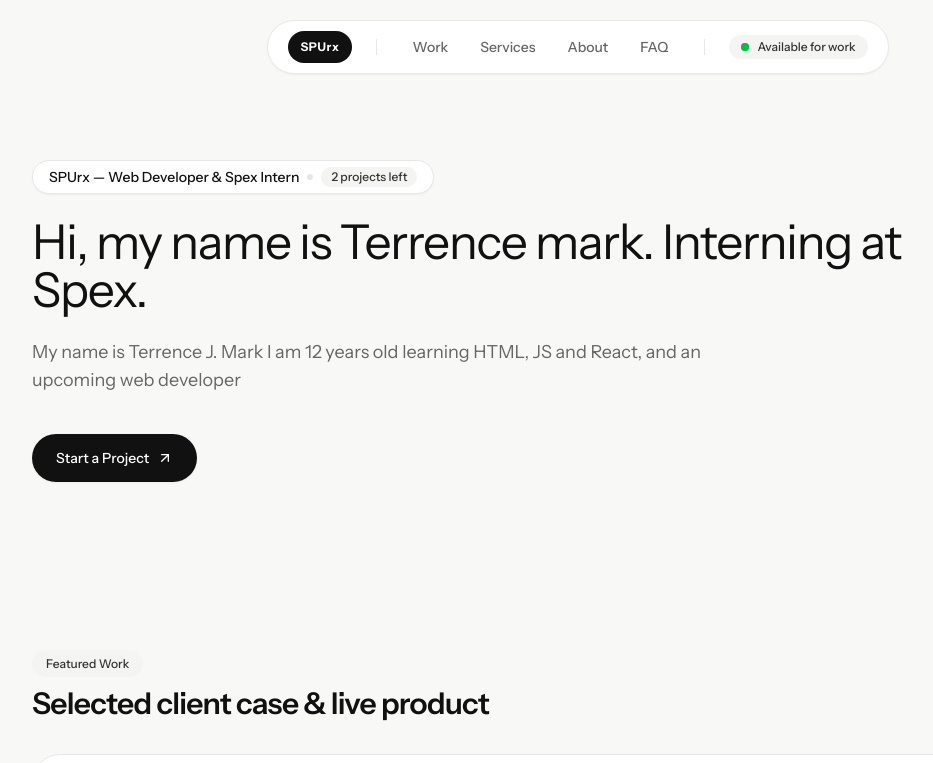
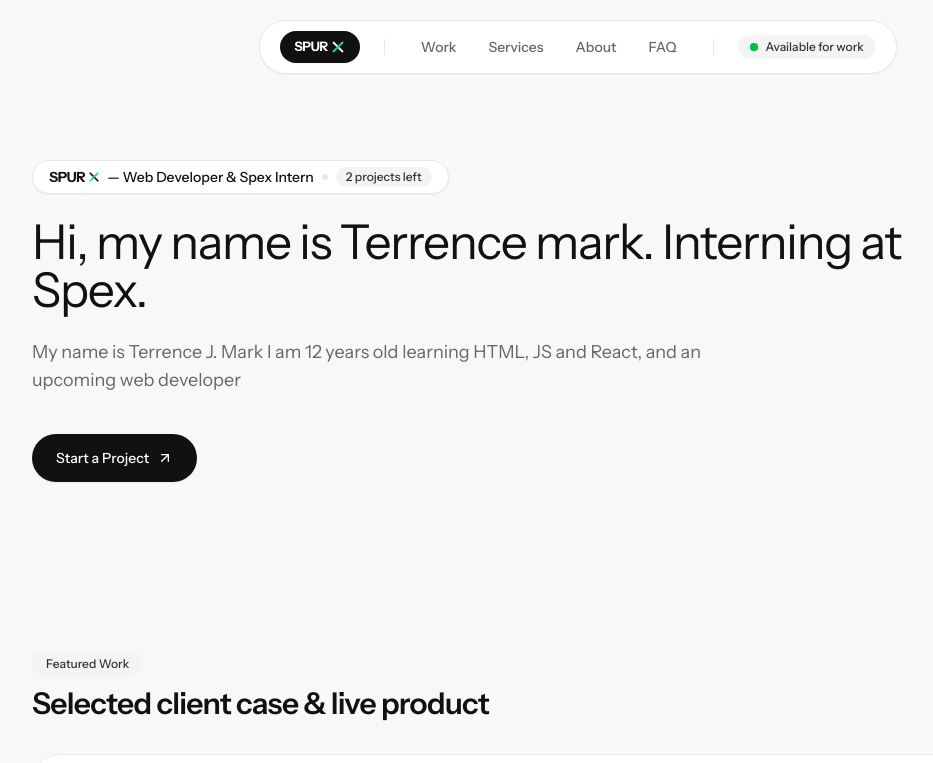
Before and after one commit to TeeJay980/portfolio, a Next.js app: page / in a window 1280 px wide. Shown: the top 763 px of the page, without its empty margins (62-995 px from the left). Built offline with nearby package versions, Linux system fonts and the light colour scheme.

Commit message:
feat: design custom SPURX logo with stylized geometric X and update across site

```diff
--- a/src/app/layout.tsx
+++ b/src/app/layout.tsx
@@ -17,13 +17,13 @@
 });
 
 export const metadata: Metadata = {
-  title: "SPUrx | Web Developer & Specialist",
+  title: "SPURX | Web Developer & Specialist",
   description:
     "Product Designer & Web Specialist crafting premium web experiences, high-converting digital products, and refined design systems.",
-  keywords: ["Web Design", "UI/UX", "Framer", "Next.js", "Portfolio", "Design Engineer", "SPUrx"],
-  authors: [{ name: "SPUrx" }],
+  keywords: ["Web Design", "UI/UX", "Framer", "Next.js", "Portfolio", "Design Engineer", "SPURX"],
+  authors: [{ name: "SPURX" }],
   openGraph: {
-    title: "SPUrx | Web Developer & Specialist",
+    title: "SPURX | Web Developer & Specialist",
     description: "Product Designer & Web Specialist crafting premium web experiences.",
     type: "website",
   },
--- a/src/components/Footer.tsx
+++ b/src/components/Footer.tsx
@@ -2,6 +2,7 @@
 
 import { motion } from "framer-motion";
 import { ArrowUpRight, Mail } from "lucide-react";
+import Logo from "./Logo";
 
 export default function Footer() {
   const links = [
@@ -52,7 +53,7 @@
         {/* Bottom Bar */}
         <div className="flex flex-col sm:flex-row items-center justify-between gap-4 pt-6 border-t border-[#E7E7E5] text-sm text-[#666665]">
           <div className="flex items-center gap-3">
-            <span className="font-semibold text-[#111111]">SPUrx</span>
+            <Logo variant="text" size="sm" />
             <span>&copy; {new Date().getFullYear()} All rights reserved.</span>
           </div>
 
--- /dev/null
+++ b/src/components/Logo.tsx
@@ -0,0 +1,90 @@
+"use client";
+
+import React from "react";
+
+interface LogoProps {
+  className?: string;
+  variant?: "pill" | "text" | "light";
+  size?: "sm" | "md" | "lg";
+}
+
+export default function Logo({
+  className = "",
+  variant = "pill",
+  size = "md",
+}: LogoProps) {
+  // Custom designed stylized "X"
+  const DesignedX = ({ sizeClass = "w-3.5 h-3.5" }: { sizeClass?: string }) => (
+    <span className={`inline-flex items-center justify-center relative ${sizeClass} mx-[1px]`}>
+      <svg
+        viewBox="0 0 24 24"
+        fill="none"
+        xmlns="http://www.w3.org/2000/svg"
+        className="w-full h-full transform transition-transform duration-300 group-hover:rotate-90 group-hover:scale-110"
+      >
+        {/* First diagonal bar (Primary) */}
+        <path
+          d="M4.5 4.5L19.5 19.5"
+          stroke="currentColor"
+          strokeWidth="3.5"
+          strokeLinecap="round"
+        />
+        {/* Second diagonal bar (Accent with gradient & glowing precision) */}
+        <path
+          d="M19.5 4.5L4.5 19.5"
+          stroke="url(#spurx-x-grad)"
+          strokeWidth="3.5"
+          strokeLinecap="round"
+        />
+        {/* Glowing center accent dot */}
+        <circle cx="12" cy="12" r="1.5" fill="#00FF87" />
+        <defs>
+          <linearGradient
+            id="spurx-x-grad"
+            x1="19.5"
+            y1="4.5"
+            x2="4.5"
+            y2="19.5"
+            gradientUnits="userSpaceOnUse"
+          >
+            <stop stopColor="#00FF87" />
+            <stop offset="50%" stopColor="#00C047" />
+            <stop offset="100%" stopColor="#38EF7D" />
+          </linearGradient>
+        </defs>
+      </svg>
+    </span>
+  );
+
+  if (variant === "pill") {
+    return (
+      <div
+        className={`group flex items-center justify-center rounded-full bg-[#111111] text-white px-3.5 h-8 gap-0.5 tracking-wider font-extrabold text-[13px] shadow-sm transition-all duration-200 hover:bg-[#1a1a1a] active:scale-95 ${className}`}
+      >
+        <span className="font-bold tracking-tight">SPUR</span>
+        <DesignedX sizeClass="w-3.5 h-3.5" />
+      </div>
+    );
+  }
+
+  if (variant === "light") {
+    return (
+      <div
+        className={`group inline-flex items-center gap-0.5 text-white font-extrabold tracking-wider ${className}`}
+      >
+        <span className="font-bold tracking-tight">SPUR</span>
+        <DesignedX sizeClass={size === "lg" ? "w-5 h-5" : size === "sm" ? "w-3 h-3" : "w-4 h-4"} />
+      </div>
+    );
+  }
+
+  // Text variant (dark text on light background)
+  return (
+    <div
+      className={`group inline-flex items-center gap-0.5 text-[#111111] font-extrabold tracking-wider ${className}`}
+    >
+      <span className="font-bold tracking-tight">SPUR</span>
+      <DesignedX sizeClass={size === "lg" ? "w-5 h-5" : size === "sm" ? "w-3 h-3" : "w-4 h-4"} />
+    </div>
+  );
+}
--- a/src/components/Navbar.tsx
+++ b/src/components/Navbar.tsx
@@ -5,6 +5,7 @@
 import Link from "next/link";
 import { usePathname } from "next/navigation";
 import { Menu, X, ArrowUpRight, Mail } from "lucide-react";
+import Logo from "./Logo";
 
 export default function Navbar() {
   const pathname = usePathname();
@@ -43,12 +44,9 @@
           transition={{ duration: 0.65, ease: [0.16, 1, 0.3, 1] }}
           className="pointer-events-auto inline-flex items-center gap-2.5 md:gap-6 rounded-full border border-[#E7E7E5] bg-white/90 p-1.5 md:px-5 md:py-2.5 shadow-sm backdrop-blur-md w-auto"
         >
-          {/* Monogram Logo "SPUrx" */}
-          <Link
-            href="/"
-            className="flex h-8 px-3 items-center justify-center rounded-full bg-[#111111] text-xs font-bold text-white tracking-wider transition-all hover:opacity-85 active:scale-[0.95]"
-          >
-            SPUrx
+          {/* Designed Brand Logo "SPURX" */}
+          <Link href="/" aria-label="SPURX Home">
+            <Logo variant="pill" />
           </Link>
 
           {/* Divider on Desktop */}
--- a/src/components/sections/Hero.tsx
+++ b/src/components/sections/Hero.tsx
@@ -2,6 +2,7 @@
 
 import { motion } from "framer-motion";
 import { ArrowUpRight } from "lucide-react";
+import Logo from "../Logo";
 
 export default function Hero() {
   return (
@@ -15,8 +16,9 @@
         >
           {/* Top Badge */}
           <div className="inline-flex flex-wrap items-center gap-2 rounded-full border border-[#E7E7E5] bg-white px-4 py-1.5 shadow-sm">
-            <span className="text-xs sm:text-sm font-medium text-[#111111]">
-              SPUrx — Web Developer &amp; Spex Intern
+            <span className="inline-flex items-center gap-1.5 text-xs sm:text-sm font-medium text-[#111111]">
+              <Logo variant="text" size="sm" />
+              <span>— Web Developer &amp; Spex Intern</span>
             </span>
             <span className="h-1.5 w-1.5 rounded-full bg-[#E7E7E5] hidden sm:inline-block" />
             <span className="rounded-full bg-[#F4F4F3] hover:bg-[#EAEAE8] transition-colors duration-200 px-2.5 py-0.5 text-xs font-medium text-[#333333]">
--- a/src/components/sections/RecognitionSocialProof.tsx
+++ b/src/components/sections/RecognitionSocialProof.tsx
@@ -63,7 +63,7 @@
 
           {/* Quote */}
           <blockquote className="text-lg sm:text-2xl md:text-[28px] font-normal text-[#111111] leading-relaxed tracking-[-0.02em] max-w-4xl">
-            “SPUrx delivered a transformative web project for our platform in record time. His attention to detail, clean code, and speed took our conversion rate up by 42% in the first quarter.”
+            “SPURX delivered a transformative web project for our platform in record time. His attention to detail, clean code, and speed took our conversion rate up by 42% in the first quarter.”
           </blockquote>
 
           {/* Author Profile */}
```
